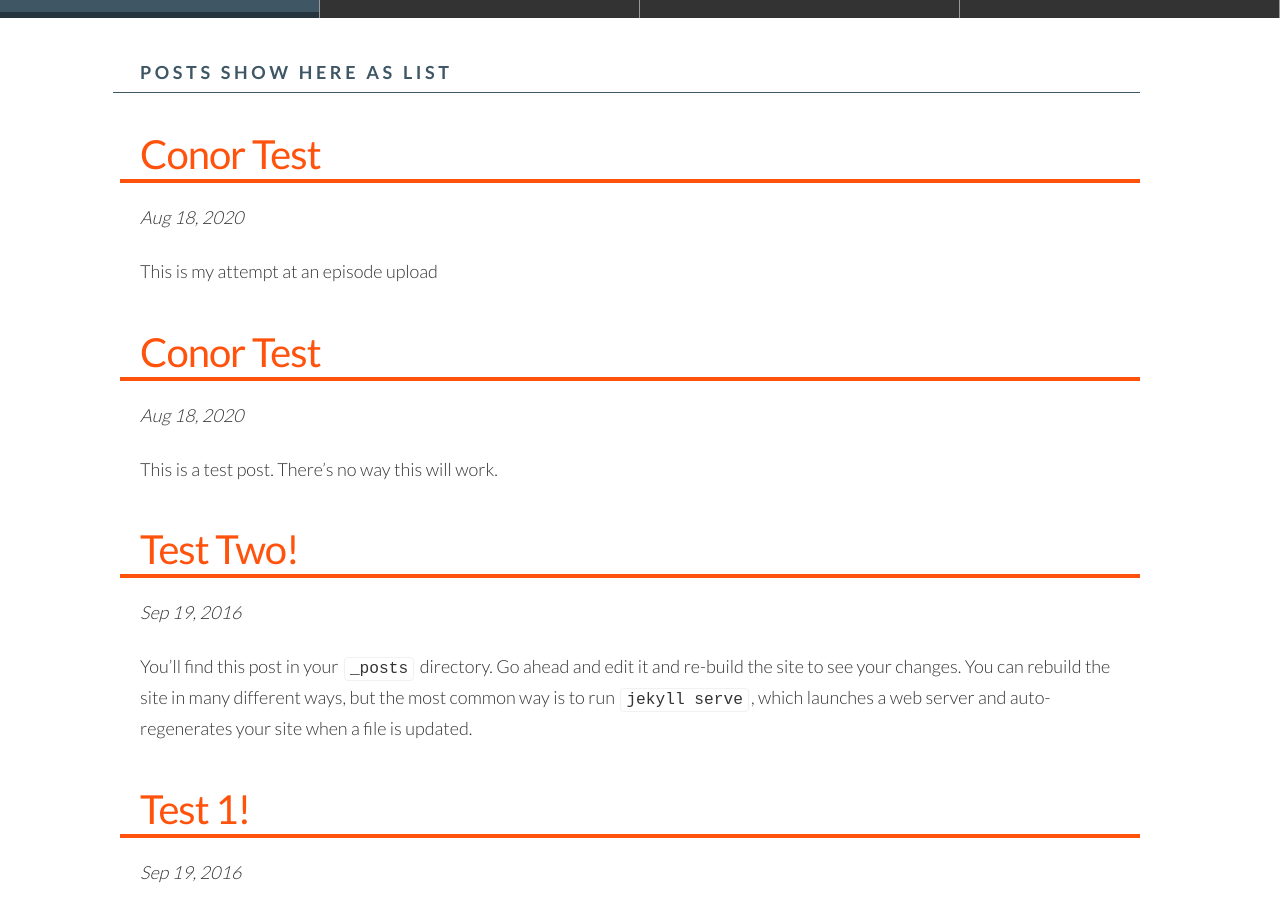
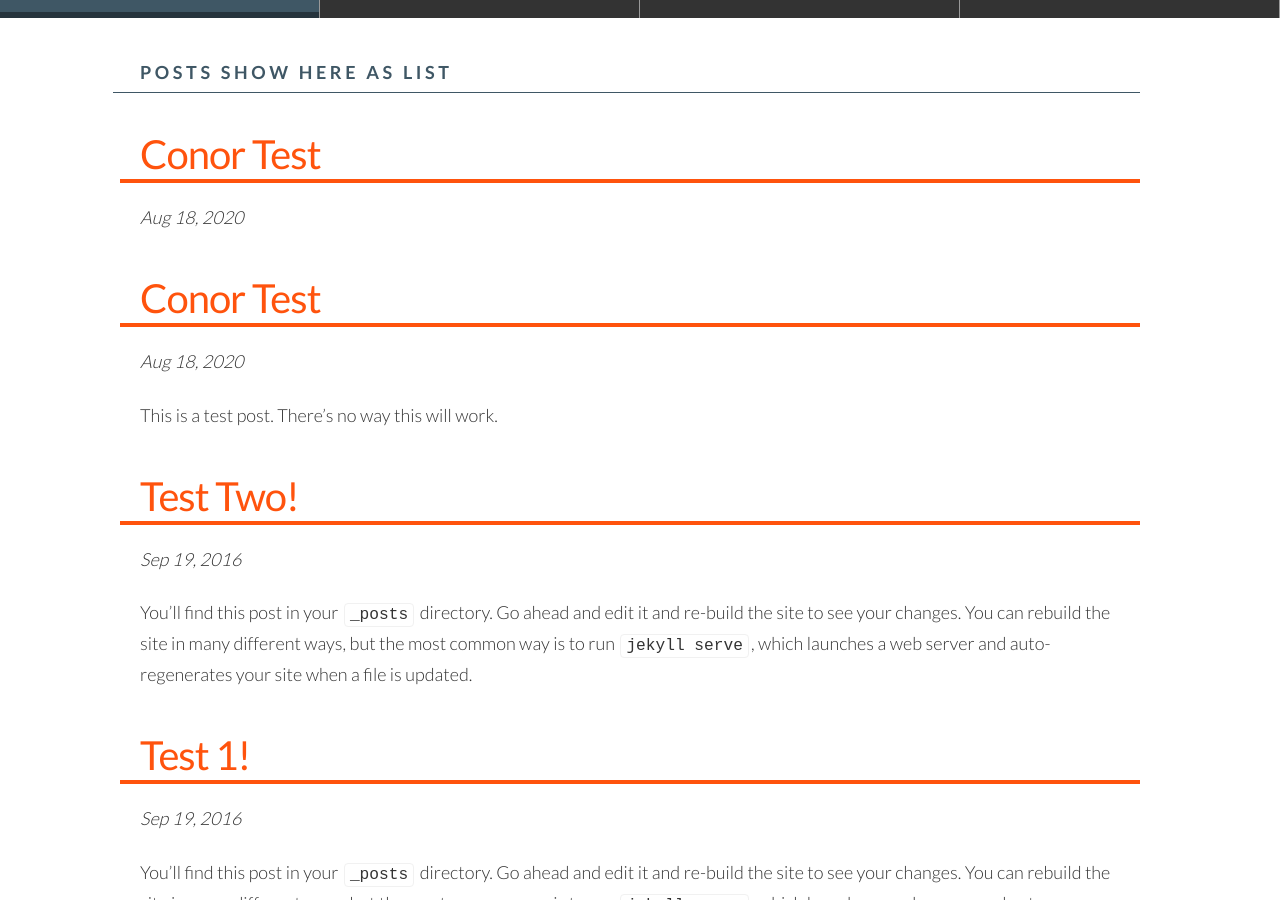
Before and after one commit to cpmmckeown/SpookBox-Podcast, a Jekyll site: the page built from index.html, in a window 1280 px wide and 900 px high, scrolled down 226 px. Built offline with Jekyll 4.4.1, drawn with Linux system fonts in a browser that asks for light colours; some of the changed text lies outside the part shown.

Commit message:
Last try didn't wory retrying

```diff
--- a/_posts/2020-08-19-test2.md
+++ b/_posts/2020-08-19-test2.md
@@ -13,4 +13,3 @@ block: "no"
 voices: "Conor McKeown, Heather ODonnell, Daf Jenkins"
 categories: podcast episode
 ---
-This is my attempt at an episode upload
```
